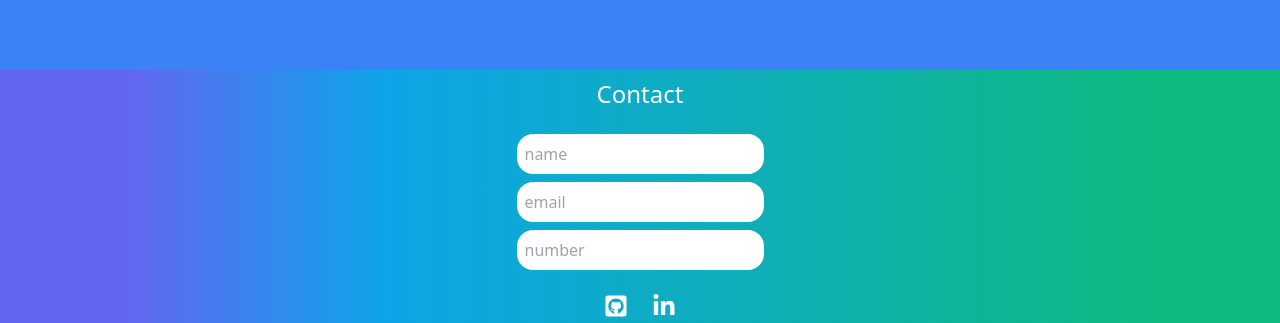
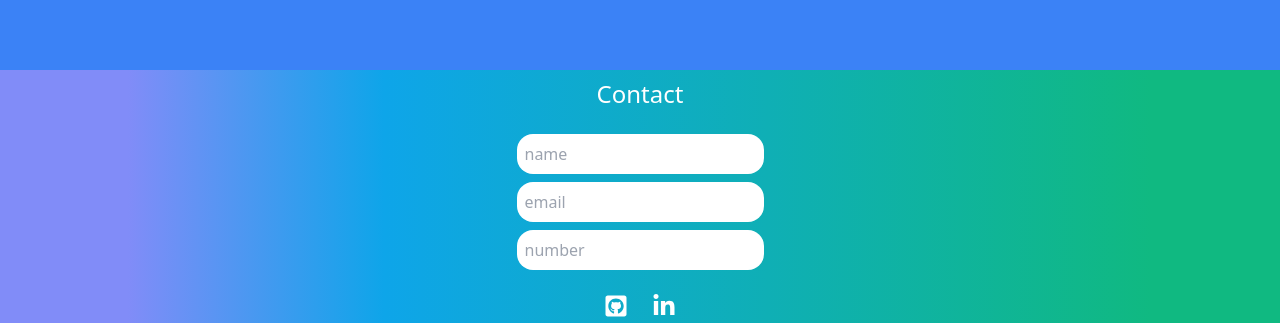
Before and after one commit to Vikesh115/PortfolioReact, a React (Vite) app: page / in a window 1280 px wide. Shown: the part 1844-2167 px from the top of the page. Built offline with nearby package versions, Linux system fonts and the light colour scheme.

Commit message:
Update Footer.jsx

```diff
--- a/src/pages/Footer.jsx
+++ b/src/pages/Footer.jsx
@@ -5,7 +5,7 @@ import { FaGithubSquare, FaLinkedinIn } from "react-icons/fa";
 function Footer() {
   return (
     <div className='flex w-[100%] justify-center items-center bg-white'>
-      <div className='flex flex-wrap flex-col justify-center items-center gap-3 md:gap-6 w-[100%] bg-gradient-to-r from-indigo-500 from-10% via-sky-500 via-30% to-emerald-500 to-90% text-white p-2'>
+      <div className='flex flex-wrap flex-col justify-center items-center gap-3 md:gap-6 w-[100%] bg-gradient-to-r from-indigo-400 from-10% via-sky-500 via-30% to-emerald-500 to-90% text-white p-2'>
         <span className='flex justify-center md:text-2xl'>Contact</span>
         <form action="post" className='flex flex-col justify-center items-center max-w-[70%] '>
           <input type="text" name="name" placeholder='name' id="" className='flex p-2 rounded-2xl'/>
```
